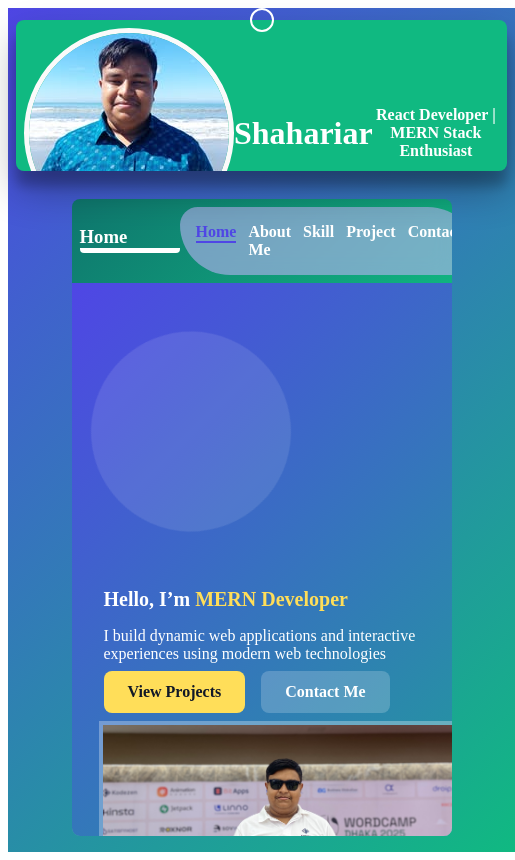
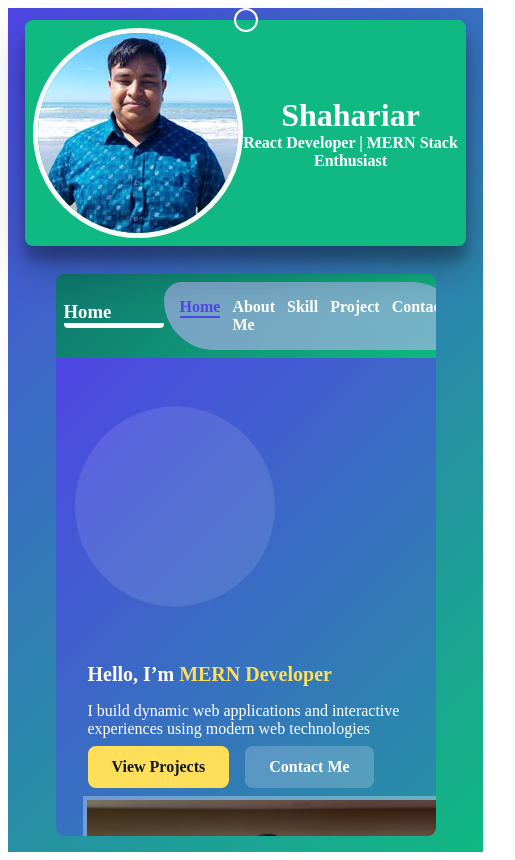
Before and after one commit to shahariar270/portfolio-template, a React (Vite) app in the folder client/: page / in a window 390 px wide. Shown: the whole page, 515 px wide, since content can reach past the window. Built offline with nearby package versions, Linux system fonts and the light colour scheme; a web font is replaced by a local one.

Commit message:
refactor LeftContentBox layout for improved structure and responsiveness

```diff
--- a/client/src/Layout/Sections/LeftContentBox.jsx
+++ b/client/src/Layout/Sections/LeftContentBox.jsx
@@ -27,9 +27,11 @@ export const LeftContentBox = () => {
   return (
     <div className='st-portfolio--left-content'>
       <div className="st-portfolio--logo">
-           <img src={profile} alt="" />
-           <h1>Shahariar</h1>
-           <p>React Developer | MERN Stack Enthusiast</p>
+        <img src={profile} alt="" />
+        <div className="st-portfolio--content">
+          <h1>Shahariar</h1>
+          <p>React Developer | MERN Stack Enthusiast</p>
+        </div>
       </div>
       {/*
       <div className="st-portfolio--theme">
--- a/client/src/assets/styles/common/layout/_layout.scss
+++ b/client/src/assets/styles/common/layout/_layout.scss
@@ -35,7 +35,6 @@
             width: 100%;
             min-width: 475px;
             margin: 0 auto;
-            padding: 0 16px;
             flex-direction: column;
             align-items: center;
         }
--- a/client/src/assets/styles/common/layout/_leftContetBox.scss
+++ b/client/src/assets/styles/common/layout/_leftContetBox.scss
@@ -85,10 +85,8 @@
 
         &--left-content{
             width: 100%;
-            min-width: 425px;
+            max-width: 425px;
             padding: 8px;
-            overflow: hidden;
-
         }
         &--logo{
             flex-direction: row;
```
